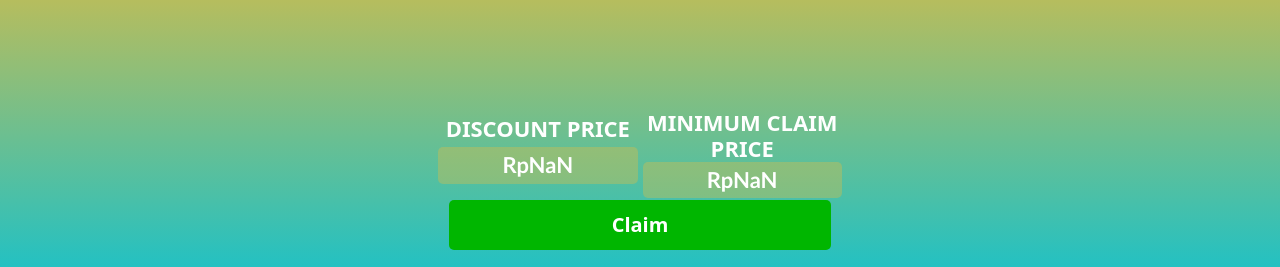
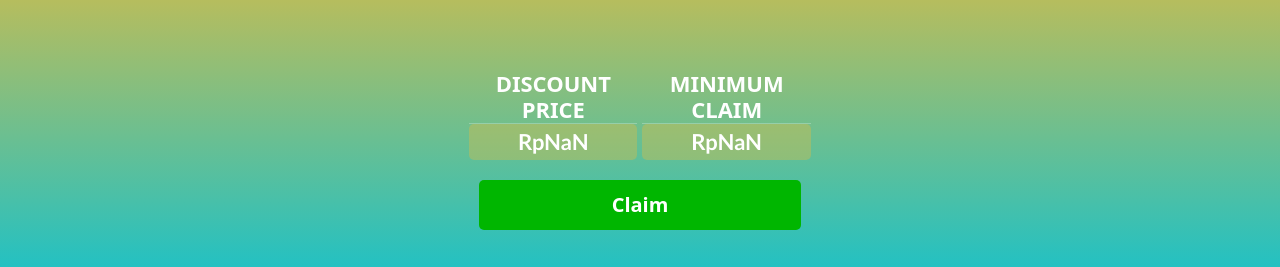
Before and after one commit to daffatabiano/vigilant-dollop, a Next.js app: page /destination/DiscountPage/1 in a window 1280 px wide. Shown: the part 530-797 px from the top of the page. Built offline with nearby package versions, Linux system fonts and the light colour scheme; no server answers; a web font is replaced by a local one.

Commit message:
discount page fixing

```diff
--- a/src/fragments/auth/AuthButton.tsx
+++ b/src/fragments/auth/AuthButton.tsx
@@ -15,7 +15,8 @@ export default function AuthButton(props: Button) {
                 {text}
             </button>
             <button type="submit" className={style.google}>
-                <Icons.Google style={style.icon} /> {text} with Google
+                <i className={`bi bi-person ${style.icon}`}></i> {text}{' '}
+                with Google
             </button>
         </div>
     );
--- a/src/pages/destination/DiscountPage/[id].tsx
+++ b/src/pages/destination/DiscountPage/[id].tsx
@@ -54,6 +54,7 @@ export default function DiscountDetail() {
                         <h1>
                             <div>
                                 DISCOUNT PRICE
+                                <hr />
                                 <span>
                                     {Number(
                                         promo?.promo_discount_price
@@ -64,7 +65,8 @@ export default function DiscountDetail() {
                                 </span>
                             </div>
                             <div>
-                                MINIMUM CLAIM PRICE
+                                MINIMUM CLAIM
+                                <hr />
                                 <span>
                                     {Number(
                                         promo?.minimum_claim_price
--- a/src/styles/destinationStyles/discount.module.css
+++ b/src/styles/destinationStyles/discount.module.css
@@ -172,11 +172,14 @@
 }
 
 @media (min-width: 768px) {
+    .content{
+        padding: 25px 20px;
+    }
+
     .header h1 {
         font-size: 27px;
     }
     .header{
-        height: 100%;
     }
     .header img {
     height: 100%;
@@ -199,7 +202,7 @@
     }
     .body button {
         width: 85%;
-        margin-top: 10px;
+        margin-top: 20px;
         font-size: 20px;
         font-weight: bold;
         padding: 10px 0px;
@@ -235,7 +238,7 @@
         font-size: 26px;
     }
     .body button {
-        margin-top: 10px;
+        margin-top: 20px;
         font-size: 20px;
         font-weight: bold;
     }
```
